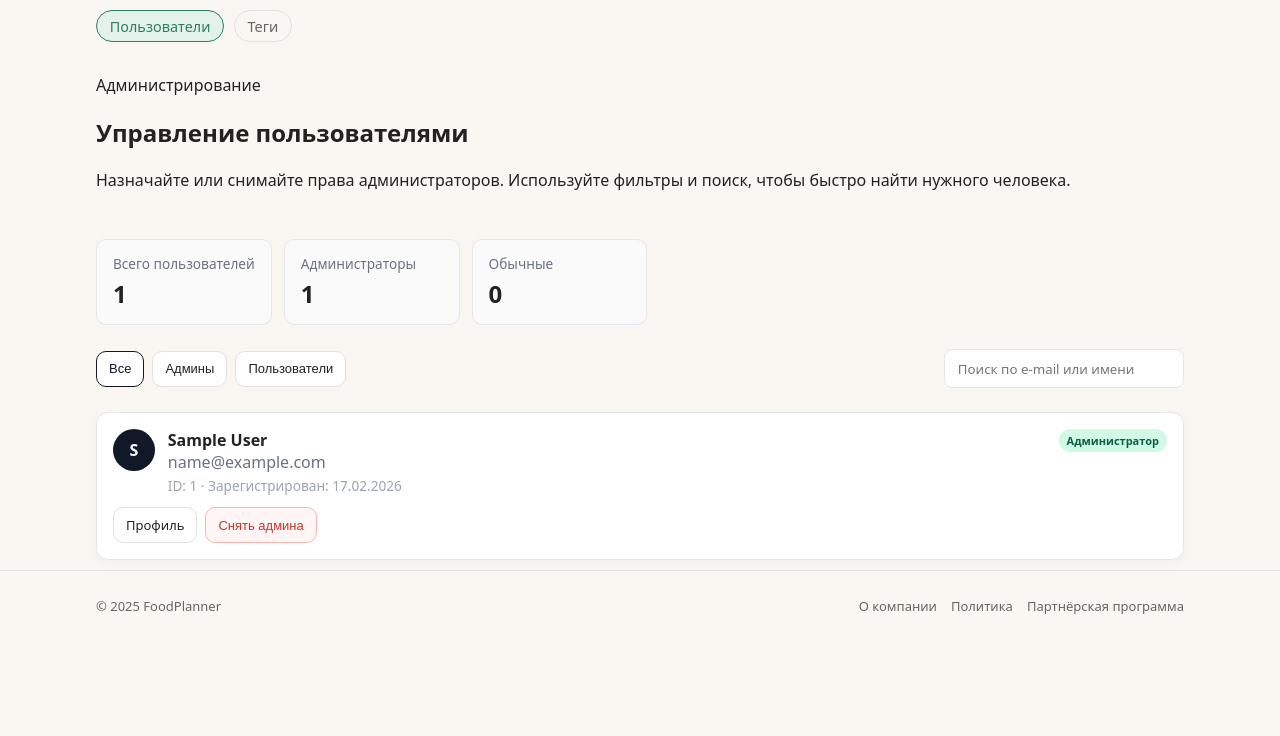
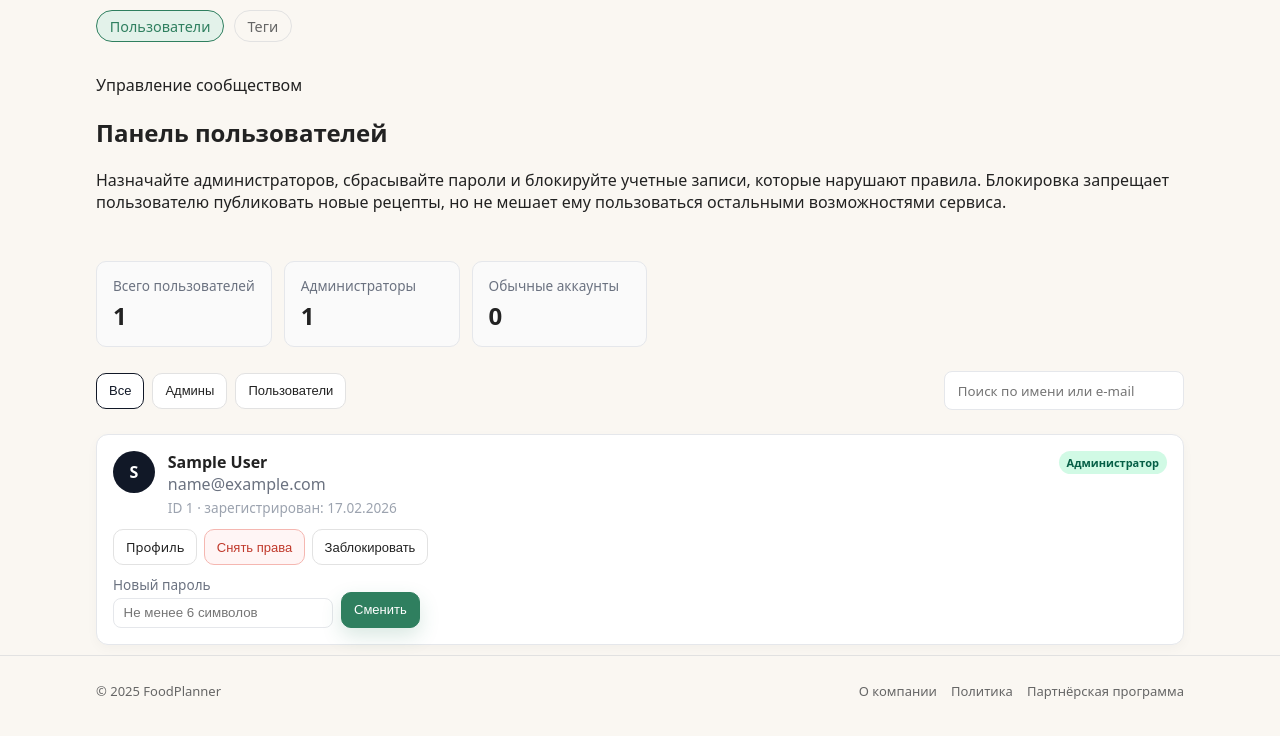
Before and after one commit to Tomich37/foodplanner, a FastAPI app: page /admin/users in a window 1280 px wide. Shown: the part 64-800 px from the top of the page. Run offline with FastAPI, Linux system fonts and the light colour scheme; the visitor is signed in with stand-in values (Sample User, id 1); data comes from the database, SQL or seed files in the repository; parts of the project's set-up code (start-up, migrations or seed data) failed here and were passed over.

Commit message:
Смена пароля админом и бан

```diff
--- a/app/main.py
+++ b/app/main.py
@@ -50,6 +50,12 @@ def create_app() -> FastAPI:
             )
             await conn.execute(
                 text(
+                    "ALTER TABLE IF EXISTS users "
+                    "ADD COLUMN IF NOT EXISTS is_banned BOOLEAN NOT NULL DEFAULT FALSE"
+                )
+            )
+            await conn.execute(
+                text(
                     "ALTER TABLE IF EXISTS recipe_ingredients "
                     "ADD COLUMN IF NOT EXISTS unit VARCHAR(16) NOT NULL DEFAULT 'g'"
                 )
--- a/app/models/user.py
+++ b/app/models/user.py
@@ -11,6 +11,7 @@ from app.db.base import Base
 
 if TYPE_CHECKING:
     from app.models.recipe import Recipe
+    from app.models.menu import Menu
 
 
 class User(Base):
@@ -20,9 +21,8 @@ class User(Base):
     email: Mapped[str] = mapped_column(String(255), unique=True, index=True)
     full_name: Mapped[Optional[str]] = mapped_column(String(255), nullable=True)
     password_hash: Mapped[str] = mapped_column(String(255))
-    is_admin: Mapped[bool] = mapped_column(
-        Boolean, server_default=expression.false(), default=False, nullable=False
-    )
+    is_admin: Mapped[bool] = mapped_column(Boolean, server_default=expression.false(), default=False, nullable=False)
+    is_banned: Mapped[bool] = mapped_column(Boolean, server_default=expression.false(), default=False, nullable=False)
     created_at: Mapped[datetime] = mapped_column(
         DateTime(timezone=True), server_default=func.now()
     )
--- a/app/routers/recipes.py
+++ b/app/routers/recipes.py
@@ -325,6 +325,11 @@ async def new_recipe(
     current_user: User = Depends(get_current_user_required),
 ):
     """Форма добавления нового рецепта."""
+    if current_user.is_banned:
+        raise HTTPException(
+            status_code=status.HTTP_403_FORBIDDEN,
+            detail="Ваш аккаунт заблокирован. Добавление новых рецептов недоступно.",
+        )
     referrer = request.headers.get("referer") or ""
     base_url = str(request.base_url)
     back_url = referrer if referrer.startswith(base_url) else str(request.url_for("recipes_list"))
@@ -363,6 +368,11 @@ async def create_recipe(
     step_images: list[UploadFile] | None = File(None),
 ):
     """Создает рецепт и сохраняет шаги/ингредиенты."""
+    if current_user.is_banned:
+        raise HTTPException(
+            status_code=status.HTTP_403_FORBIDDEN,
+            detail="Ваш аккаунт заблокирован. Добавление новых рецептов недоступно.",
+        )
     step_texts = recipe_service.clean_steps(steps)
     ingredients = recipe_service.prepare_ingredients(ingredient_names, ingredient_amounts, ingredient_units)
     extra_models = await fetch_extra_tag_models(session)
--- a/static/css/pages/admin_users.css
+++ b/static/css/pages/admin_users.css
@@ -116,8 +116,8 @@
 
 .user-card__actions {
     display: flex;
-    gap: 0.5rem;
-    flex-wrap: wrap;
+    flex-direction: column;
+    gap: 0.6rem;
 }
 
 .badge--success {
@@ -125,9 +125,66 @@
     color: #065f46;
 }
 
+.badge--danger {
+    background: #fee2e2;
+    color: #991b1b;
+}
+
 .filter-btn--active {
     border-color: #111827;
     color: #111827;
+}
+
+.form-error {
+    background: #fef2f2;
+    color: #b91c1c;
+    border: 1px solid #fecaca;
+    border-radius: 10px;
+    padding: 0.75rem 1rem;
+    margin-bottom: 1rem;
+}
+
+.user-card__badges {
+    display: flex;
+    gap: 0.4rem;
+    flex-wrap: wrap;
+}
+
+.user-card__actions-row {
+    display: flex;
+    gap: 0.4rem;
+    flex-wrap: wrap;
+}
+
+.user-card__password {
+    display: flex;
+    gap: 0.5rem;
+    flex-wrap: wrap;
+    align-items: flex-end;
+}
+
+.user-card__password label {
+    display: flex;
+    flex-direction: column;
+    gap: 0.25rem;
+    font-size: 0.85rem;
+    color: #6b7280;
+}
+
+.user-card__password input {
+    border: 1px solid #e5e7eb;
+    border-radius: 8px;
+    padding: 0.4rem 0.6rem;
+    min-width: 220px;
+}
+
+.user-card__warning {
+    margin: 0;
+    padding: 0.7rem 0.9rem;
+    border-radius: 10px;
+    background: #fff7ed;
+    color: #9a3412;
+    font-size: 0.9rem;
 }
 
 @media (max-width: 640px) {
--- a/templates/admin_users.html
+++ b/templates/admin_users.html
@@ -1,6 +1,6 @@
 {% extends "base.html" %}
 
-{% block title %}Админка · Пользователи{% endblock %}
+{% block title %}Администрирование · Пользователи{% endblock %}
 
 {% block content %}
 {% set admin_list = users | selectattr("is_admin") | list %}
@@ -9,17 +9,17 @@
 <section class="admin-users">
     <div class="container">
         <div class="admin-nav">
-            <a href="{{ url_for('admin_users') }}" class="admin-nav__link admin-nav__link--active"
-                >Пользователи</a
-            >
+            <a href="{{ url_for('admin_users') }}" class="admin-nav__link admin-nav__link--active">Пользователи</a>
             <a href="{{ url_for('admin_tags') }}" class="admin-nav__link">Теги</a>
         </div>
         <div class="admin-users__header">
             <div>
-                <p class="eyebrow">Администрирование</p>
-                <h1>Управление пользователями</h1>
+                <p class="eyebrow">Управление сообществом</p>
+                <h1>Панель пользователей</h1>
                 <p class="admin-users__subtitle">
-                    Назначайте или снимайте права администраторов. Используйте фильтры и поиск, чтобы быстро найти нужного человека.
+                    Назначайте администраторов, сбрасывайте пароли и блокируйте учетные записи, которые нарушают правила.
+                    Блокировка запрещает пользователю публиковать новые рецепты, но не мешает ему пользоваться остальными
+                    возможностями сервиса.
                 </p>
             </div>
             <div class="admin-users__stats">
@@ -32,11 +32,15 @@
                     <div class="stat-card__value">{{ admin_list|length }}</div>
                 </div>
                 <div class="stat-card">
-                    <div class="stat-card__label">Обычные</div>
+                    <div class="stat-card__label">Обычные аккаунты</div>
                     <div class="stat-card__value">{{ user_list|length }}</div>
                 </div>
             </div>
         </div>
+
+        {% if form_error %}
+        <div class="form-error">{{ form_error }}</div>
+        {% endif %}
 
         <div class="admin-users__controls">
             <div class="btn-group">
@@ -45,7 +49,7 @@
                 <button class="btn btn--ghost btn--small filter-btn" data-filter="user">Пользователи</button>
             </div>
             <div class="search-box">
-                <input type="search" id="user-search" placeholder="Поиск по e-mail или имени" />
+                <input type="search" id="user-search" placeholder="Поиск по имени или e-mail" />
             </div>
         </div>
 
@@ -64,36 +68,81 @@
                         <div class="user-card__name">{{ user.full_name or user.email }}</div>
                         <div class="user-card__email">{{ user.email }}</div>
                         <div class="user-card__meta">
-                            ID: {{ user.id }} · Зарегистрирован: {{ user.created_at.strftime('%d.%m.%Y') if user.created_at else '—' }}
+                            ID {{ user.id }} · зарегистрирован:
+                            {{ user.created_at.strftime('%d.%m.%Y') if user.created_at else '—' }}
                         </div>
                     </div>
+                    <div class="user-card__badges">
                         <span class="badge {{ 'badge--success' if user.is_admin else '' }}">
                             {{ 'Администратор' if user.is_admin else 'Пользователь' }}
                         </span>
+                        {% if user.is_banned %}
+                        <span class="badge badge--danger">Заблокирован</span>
+                        {% endif %}
+                    </div>
                 </div>
 
+                {% if user.is_banned %}
+                <p class="user-card__warning">
+                    Пользователь заблокирован и не может публиковать новые рецепты.
+                </p>
+                {% endif %}
+
                 <div class="user-card__actions">
-                    <a
-                        href="{{ url_for('user_profile', user_id=user.id) }}"
-                        class="btn btn--ghost btn--small"
-                    >
+                    <div class="user-card__actions-row">
+                        <a href="{{ url_for('user_profile', user_id=user.id) }}" class="btn btn--ghost btn--small">
                             Профиль
                         </a>
                         {% if user.is_admin %}
-                    <form method="post" action="{{ url_for('admin_revoke', user_id=user.id) }}" onsubmit="return confirm('Снять права администратора?');">
+                        <form
+                            method="post"
+                            action="{{ url_for('admin_revoke', user_id=user.id) }}"
+                            onsubmit="return confirm('Снять права администратора?');"
+                        >
                             <button
                                 type="submit"
                                 class="btn btn--ghost btn--danger btn--small"
                                 {% if user.id == current_user.id %}disabled title="Нельзя снять права с себя"{% endif %}
                             >
-                            Снять админа
+                                Снять права
                             </button>
                         </form>
                         {% else %}
                         <form method="post" action="{{ url_for('admin_grant', user_id=user.id) }}">
-                        <button type="submit" class="btn btn--primary btn--small">Сделать админом</button>
+                            <button type="submit" class="btn btn--primary btn--small">Назначить админом</button>
                         </form>
                         {% endif %}
+                        {% if user.is_banned %}
+                        <form method="post" action="{{ url_for('admin_unban', user_id=user.id) }}">
+                            <button type="submit" class="btn btn--ghost btn--small">Разблокировать</button>
+                        </form>
+                        {% else %}
+                        <form
+                            method="post"
+                            action="{{ url_for('admin_ban', user_id=user.id) }}"
+                            onsubmit="return confirm('Заблокировать пользователя? Он потеряет возможность создавать рецепты.');"
+                        >
+                            <button type="submit" class="btn btn--ghost btn--small">Заблокировать</button>
+                        </form>
+                        {% endif %}
+                    </div>
+                    <form
+                        method="post"
+                        action="{{ url_for('admin_user_password', user_id=user.id) }}"
+                        class="user-card__password"
+                    >
+                        <label>
+                            <span>Новый пароль</span>
+                            <input
+                                type="password"
+                                name="new_password"
+                                minlength="6"
+                                required
+                                placeholder="Не менее 6 символов"
+                            />
+                        </label>
+                        <button type="submit" class="btn btn--primary btn--small">Сменить</button>
+                    </form>
                 </div>
             </article>
             {% endfor %}
```
Also changed, not shown: app/routers/admin.py (+78 -12 lines). Lines whose indentation alone changed are shown as unchanged.
